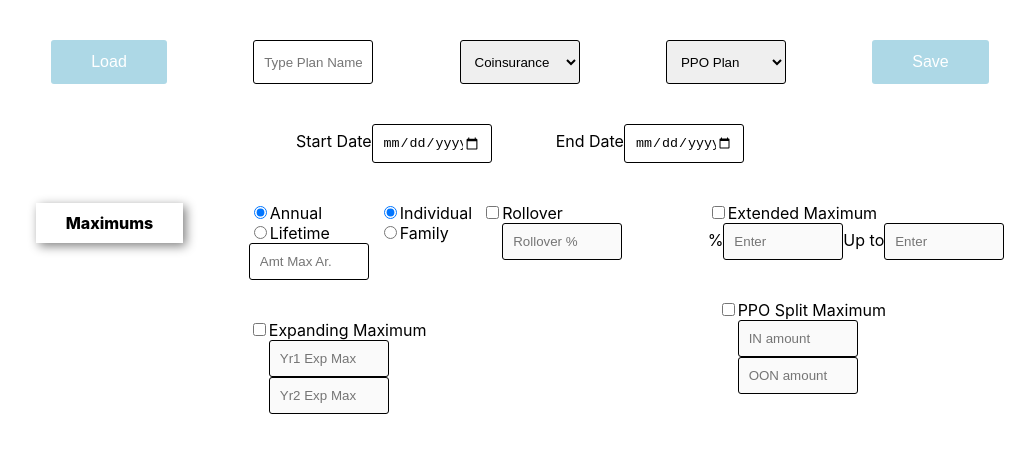
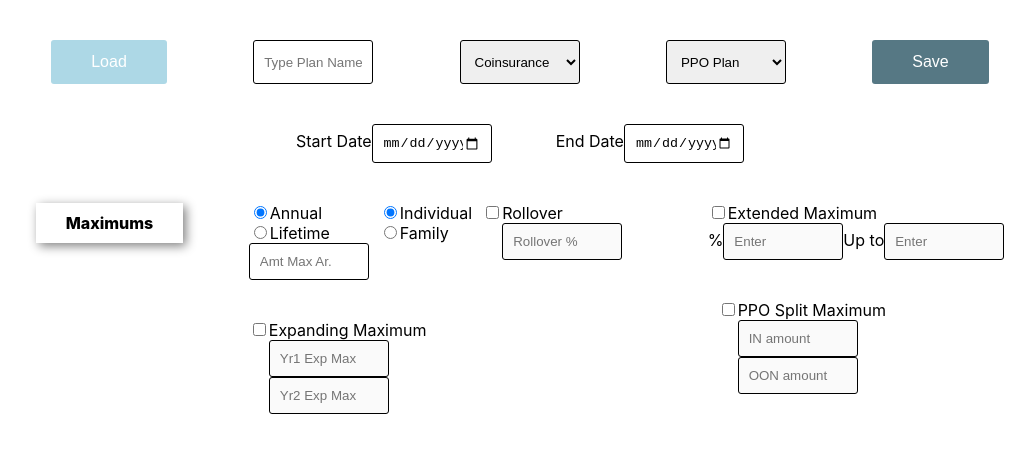
Before and after one commit to Paraone/32Health, a Next.js app: page / in a window 1280 px wide. Shown: the top 452 px of the page, without its empty margins (120-1155 px from the left). Built offline with nearby package versions, Linux system fonts and the light colour scheme.

Commit message:
disable save on unchanged form

```diff
--- a/pages/index.tsx
+++ b/pages/index.tsx
@@ -88,17 +88,24 @@ const Home: FC = () => {
   const month = date.getMonth() + 1;
   const day = date.getDay();
   const year = date.getFullYear();
-  const currentDate = `${year}-${month}-${day}`
+  const currentDate = `${year}-${month}-${day}`;
+  const disableSave = steps.length === 1 || steps[steps.length - 1].lastStep === 'loaded saved data.'
 
   const loadData = async () => {
     const savedData = await getData('/api/policies');
     setData(savedData);
-  }
+    setSteps([
+      ...steps,
+    {
+      data: savedData,
+      lastStep: 'loaded saved data.'
+    }]);
+  };
 
   const saveData = async () => {
     const postedData = await postData('api/policies', data);
     console.log({postedData});
-  }
+  };
 
   const inputOnChange = (e: React.FormEvent<HTMLInputElement>) => {
     const { value, type, name} = e.currentTarget;
@@ -107,21 +114,21 @@ const Home: FC = () => {
     const newData = { ...data };
     newData[name as keyof iData] = value;
     setData(newData)
-  }
+  };
 
   const selectOnChange = (e: React.ChangeEvent<HTMLSelectElement>) => {
     const { value, name } = e.currentTarget;
     const newData = {...data};
     newData[name as keyof iData] = value;
     setData(newData);
-  }
+  };
 
   const checkboxOnChange = (e: any) => {
     const { checked, name } = e.currentTarget;
     const newData = { ...data };
     newData[name as keyof iData] = checked ? 'checked' : '';
     setData(newData);
-  }
+  };
 
   const logUserInteraction = (e: any) => {
     const { value, name, checked, type } = e.currentTarget;
@@ -133,9 +140,9 @@ const Home: FC = () => {
           data,
           lastStep: `Changed ${name} to ${value}`
         }
-      ])
+      ]);
     }
-  }
+  };
 
   const undo = () => {
     console.log('undo last step');
@@ -145,7 +152,7 @@ const Home: FC = () => {
     const lastStep = newSteps[newSteps.length - 1];
     setData(lastStep.data);
     setSteps(newSteps);
-  }
+  };
 
   return (
     <div className="App">
@@ -180,7 +187,7 @@ const Home: FC = () => {
           <option value="macPlan">MAC Plan</option>
           <option value="passivePpoPlan">Passive PPO Plan</option>
         </select>
-        <button onClick={saveData}>Save</button>
+        <button onClick={saveData} disabled={disableSave}>Save</button>
       </div>
       <div className="row dates">
         <span>
--- a/styles/globals.css
+++ b/styles/globals.css
@@ -27,6 +27,10 @@ button {
   background-color: lightblue;
   font-size: 16px;
   line-height: 24px;
+}
+
+button:disabled {
+  background-color: rgb(86, 120, 132);
 }
 
 .maximums {
```
